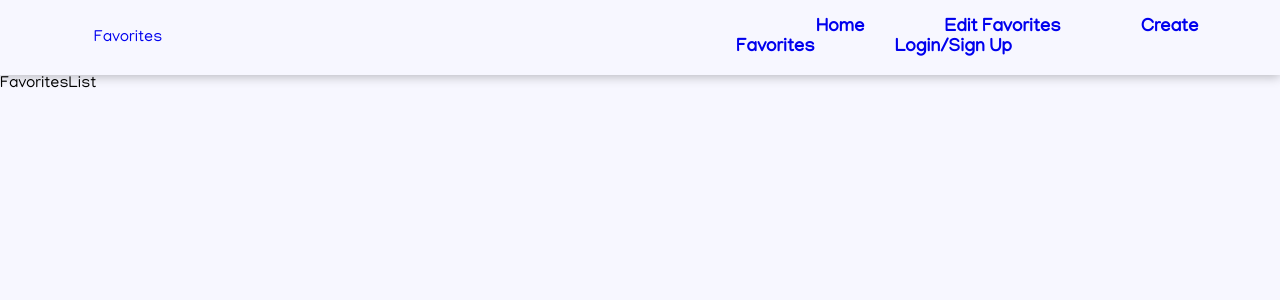
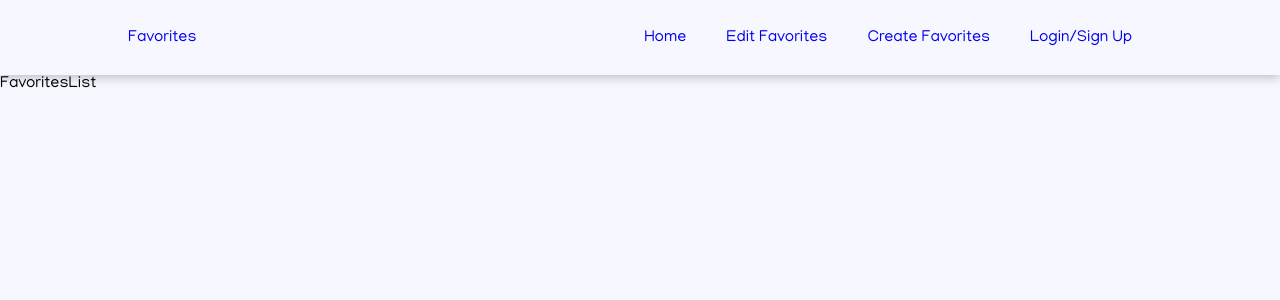
Before and after one commit to adrianmendez03/favorites, a React (Create React App) app: page / in a window 1280 px wide. Shown: the top 300 px of the page. Built offline with nearby package versions, Linux system fonts and the light colour scheme.

Commit message:
Navbar Update

```diff
--- a/src/components/App.css
+++ b/src/components/App.css
@@ -1,5 +1,8 @@
 * {
     font-family: 'Manjari', sans-serif;
+    box-sizing: border-box;
+    margin: 0;
+    padding: 0;
 }
 
 html, body {
@@ -12,7 +15,8 @@ body {
     margin: 0;
 }
 
-a {
+li, a {
+    font-size: 16px;
     text-decoration: none;
 }
 
@@ -33,6 +37,11 @@ a:visited {
     grid-row: 1 / 2;
 
     box-shadow: 0px 2px 10px rgba(0, 0, 0, .25);
+
+    display: flex;
+    justify-content: space-between;
+    align-items: center;
+    padding: 30px 10%;
 }
 
 .content {
@@ -42,61 +51,40 @@ a:visited {
 
 
 /* Navbar */
-.navbar-grid {
-    height: 100%;
-
-    display: grid;
-    grid-template-columns: 20% 80%;
+.logo {
+    cursor: pointer;
 }
 
-.navbar-logo {
-    display: grid;
-
-    place-items: center;
+.nav_links {
+    list-style: none;
 }
 
-.navbar-content-grid {
-    grid-column: 2 / 6;
-
-    display: grid;
-    grid-template-columns: 1;
-    grid-template-rows: 1;
-
-    place-items: center;
+.nav_links li {
+    display: inline-block;
+    padding: 0px 20px;
 }
 
-.nav-items {
-    margin-left: 30rem;
-}
-
-.navbar-content {
-    margin-left: 5rem;
-
-    font-weight: bold;
-    font-size: 1.15rem;
-}
-
-a.navbar-content {
+a.nav_item {
     position: relative;
 }
 
-a.navbar-content:before {
+a.nav_item:before {
     content: "";
     position: absolute;
     width: 100%;
-    height: 4px;
-    top: 1.25rem;
+    height: 3px;
+    top: 1.5rem;
     bottom: 0;
     left: 0;
-    background-color: #5373A6;
+    background-color: #474bb3;
     visibility: hidden;
     transform: scaleX(0);
     transition: all 0.3s ease-in-out;
+    border-radius: 50px;
 }
 
-a.navbar-content:hover:before {
+a.nav_item:hover:before {
     visibility: visible;
-    transform: scaleX(1.25);
+    transform: scaleX(1.15);
 }
-
 /* End of Navbar */
--- a/src/components/Navbar.js
+++ b/src/components/Navbar.js
@@ -4,19 +4,15 @@ import { Link } from 'react-router-dom';
 const Navbar = () => {
     return (
         <div className="navbar">
-            <div className="navbar-grid">
-                <div className="navbar-logo">
-                    <Link to="/">Favorites</Link>
-                </div>
-                <div className="navbar-content-grid">
-                    <div className="nav-items">
-                        <Link to="/" className="navbar-content">Home</Link>
-                        <Link to="/edit/:id" className="navbar-content">Edit Favorites</Link>
-                        <Link to="/create" className="navbar-content">Create Favorites</Link>
-                        <Link to="/user" className="navbar-content">Login/Sign Up</Link>
-                    </div>
-                </div>
+            <div className="logo">
+                <Link to="/">Favorites</Link>
             </div>
+            <ul className="nav_links">
+                <li><Link className="nav_item" to="/">Home</Link></li>
+                <li><Link className="nav_item" to="/edit/:id">Edit Favorites</Link></li>
+                <li><Link className="nav_item" to="/create">Create Favorites</Link></li>
+                <li><Link className="nav_item" to="/user">Login/Sign Up</Link></li>
+            </ul>
         </div>
     )
 }
--- a/src/components/favorites/FavoritesList.js
+++ b/src/components/favorites/FavoritesList.js
@@ -1,5 +1,4 @@
 import React from 'react';
-import './FavoritesList.css'
 
 const FavoritesList = () => {
     return <div className="content">FavoritesList</div>
```
Also changed, not shown: src/components/favorites/FavoritesList.css (deleted).
